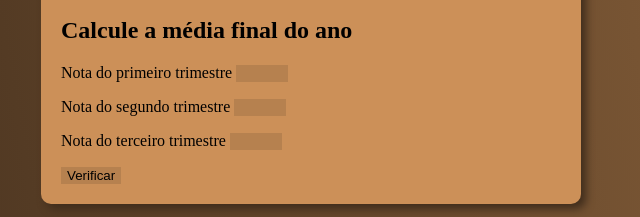
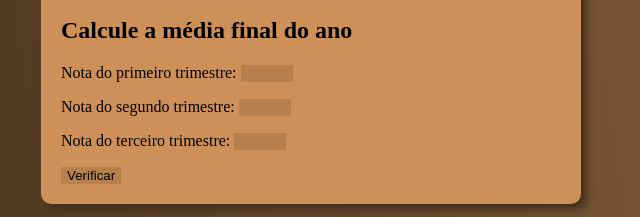
Before and after one commit to Laauraaa/atividade-algoritmo, a plain HTML site: page index.html in a window 1280 px wide. Shown: the part 317-534 px from the top of the page, 329-969 px from the left. Drawn offline with Linux system fonts and the light colour scheme.

Commit message:
último upgrade

```diff
--- a/index.html
+++ b/index.html
@@ -30,11 +30,11 @@
         <div>
             <h2>Calcule a média final do ano</h2>
 
-            <p>Nota do primeiro trimestre <input type="number" name="ntum" id="ntum" min="0" max="10"></p>
+            <p>Nota do primeiro trimestre: <input type="number" name="ntum" id="ntum" min="0" max="10"></p>
 
-            <p>Nota do segundo trimestre <input type="number" name="ntdois" id="ntdois" min="0" max="10"></p>
+            <p>Nota do segundo trimestre: <input type="number" name="ntdois" id="ntdois" min="0" max="10"></p>
 
-            <p>Nota do terceiro trimestre <input type="number" name="nttres" id="nttres" min="0" max="10"></p>
+            <p>Nota do terceiro trimestre: <input type="number" name="nttres" id="nttres" min="0" max="10"></p>
 
             <input type="button" value="Verificar" onclick="verificar()">
 
```
